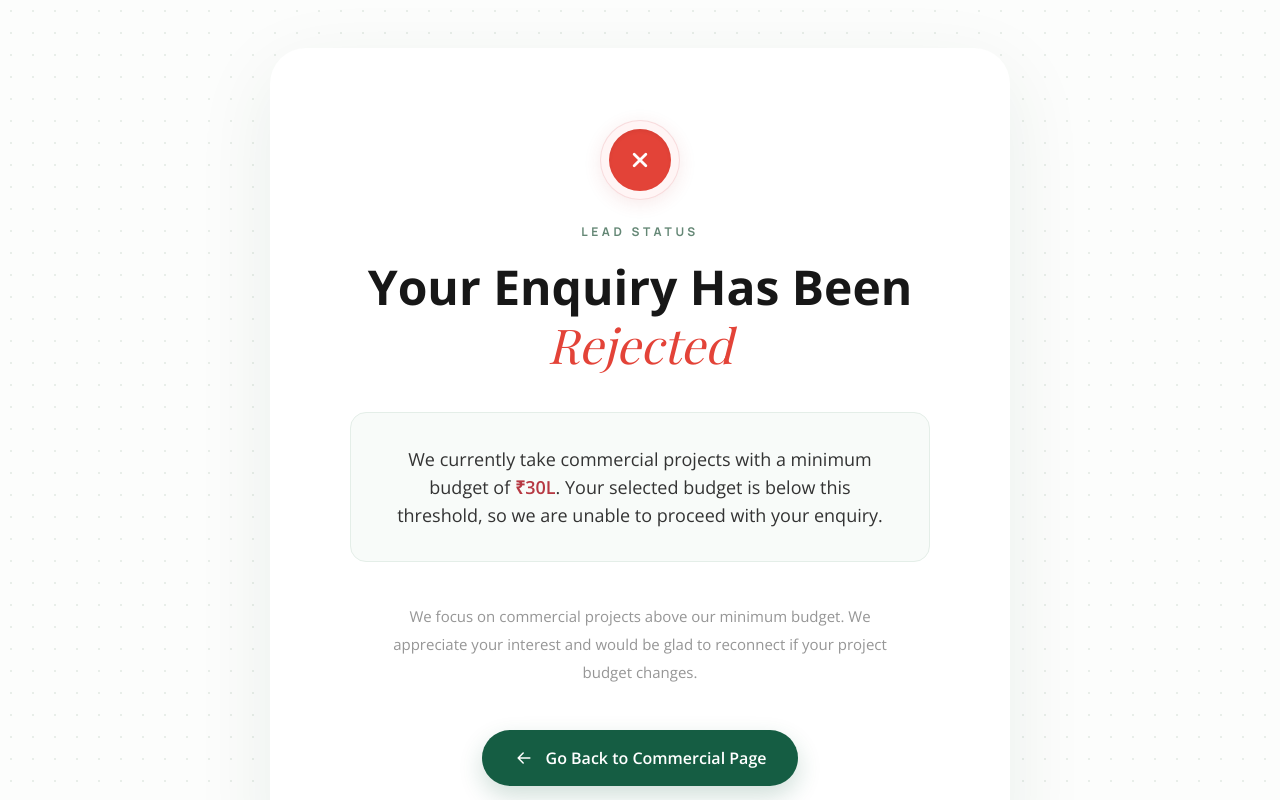
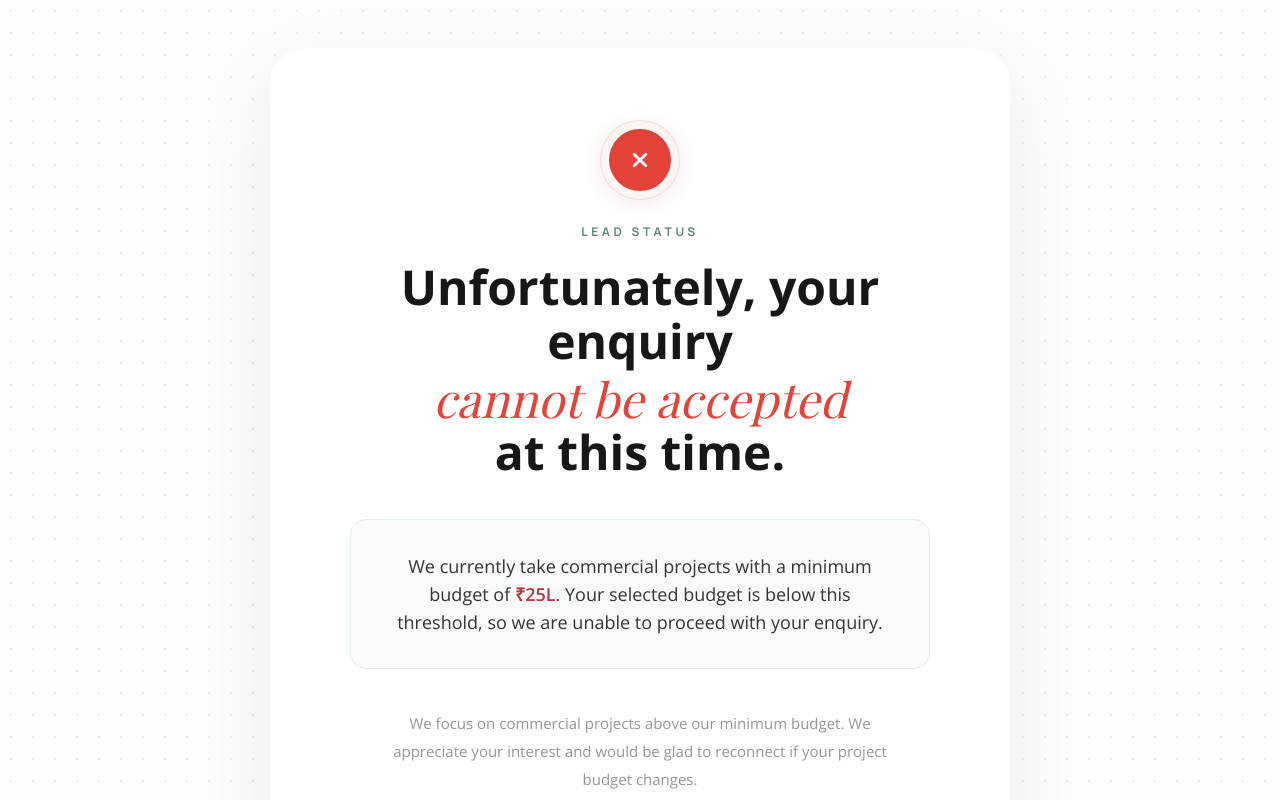
Before and after one commit to mineshpatel0299/Decoficemain, a Next.js app: page /commercial/enquiry-rejected in a window 1280 px wide. Shown: the top 800 px of the page. Built offline with nearby package versions, Linux system fonts and the light colour scheme.

Commit message:
GMT and TEXT

```diff
--- a/src/app/layout.tsx
+++ b/src/app/layout.tsx
@@ -59,6 +59,7 @@ export default function RootLayout({
       lang="en"
       className={`${geistSans.variable} ${geistMono.variable} ${playfairDisplay.variable} ${openSans.variable} ${manrope.variable} ${archivo.variable} ${ibmPlexMono.variable} h-full antialiased`}
     >
+      <head>
         <Script id="google-tag-manager" strategy="beforeInteractive">
           {`
             (function(w,d,s,l,i){w[l]=w[l]||[];
@@ -71,6 +72,7 @@ export default function RootLayout({
             })(window,document,'script','dataLayer','GTM-W2RLTGRX');
           `}
         </Script>
+      </head>
       <body className="min-h-full flex flex-col" suppressHydrationWarning>
         <noscript>
           <iframe
--- a/src/components/EnquiryOutcome.tsx
+++ b/src/components/EnquiryOutcome.tsx
@@ -53,8 +53,9 @@ export default function EnquiryOutcome({
             </>
           ) : (
             <>
-              Your Enquiry Has Been
-              <span className="mt-1 block font-serif font-normal text-[#e34338] italic">Rejected</span>
+              Unfortunately, your enquiry{" "}
+              <span className="mt-1 block font-serif font-normal text-[#e34338] italic">cannot be accepted</span>
+              {" "}at this time.
             </>
           )}
         </h1>
--- a/src/components/commercial/FitOutPackages.tsx
+++ b/src/components/commercial/FitOutPackages.tsx
@@ -5,7 +5,7 @@ const packages = [
   { name: "Enhanced", enquiry: "Enhanced", tagline: "Standard corporate", price: "₹1,900–₹2,200", color: "#e0662c", tint: "#d9bfad" },
   { name: "Professional", enquiry: "Professional", tagline: "Brand-visible office", price: "₹2,500+", color: "#6a3fc4", tint: "#bcb6d3" },
   { name: "Premium", enquiry: "Premium", tagline: "Turnkey, low-friction", price: "₹3,000+", color: "#c39410", tint: "#d2cba6" },
-  { name: "Bespoke", enquiry: "Extra Premium", tagline: "Flagship", price: "₹4,000+", color: "#b3264e", tint: "#ceafb6" },
+  { name: "Bespoke", enquiry: "Bespoke", tagline: "Flagship", price: "₹4,000+", color: "#b3264e", tint: "#ceafb6" },
 ];
 
 const steps = [
--- a/src/components/commercial/PackageEnquiryForm.tsx
+++ b/src/components/commercial/PackageEnquiryForm.tsx
@@ -24,7 +24,7 @@ export const PACKAGE_OPTIONS = [
   { value: "Enhanced", label: "Enhanced · ₹1,900 – ₹2,200 per sq ft" },
   { value: "Professional", label: "Professional · ₹2,500+ per sq ft" },
   { value: "Premium", label: "Premium · ₹3,000+ per sq ft" },
-  { value: "Extra Premium", label: "Extra Premium · ₹4,000+ per sq ft" },
+  { value: "Bespoke", label: "Bespoke · ₹4,000+ per sq ft" },
 ];
 
 const SCOPE_OPTIONS = ["Interiors only", "Construction + interiors"];
--- a/src/lib/package-enquiry.ts
+++ b/src/lib/package-enquiry.ts
@@ -1,19 +1,19 @@
 // Shared by the quotation form (client) and /api/package-enquiry (server) so both enforce the same rule.
 
-export const BUDGET_OPTIONS = ["Under ₹30L", "₹30–50L", "₹50L–1Cr", "₹1–3Cr", "₹3–5Cr", "₹5Cr+"] as const;
+export const BUDGET_OPTIONS = ["Under ₹25L", "₹25–50L", "₹50L–1Cr", "₹1–3Cr", "₹3–5Cr", "₹5Cr+"] as const;
 
 export const PACKAGE_PRICE_RANGES = {
   Basic: "₹1,600–₹1,800 per sq ft",
   Enhanced: "₹1,900–₹2,200 per sq ft",
   Professional: "₹2,500+ per sq ft",
   Premium: "₹3,000+ per sq ft",
-  "Extra Premium": "₹4,000+ per sq ft",
+  Bespoke: "₹4,000+ per sq ft",
 } as const;
 
-// Enquiries with a budget below ₹30L are declined; ₹30L and above are accepted.
-const BELOW_MINIMUM_BUDGETS: readonly string[] = ["Under ₹30L"];
+// Enquiries with a budget below ₹25L are declined; ₹25L and above are accepted.
+const BELOW_MINIMUM_BUDGETS: readonly string[] = ["Under ₹25L"];
 
-export const MINIMUM_BUDGET_LABEL = "₹30L";
+export const MINIMUM_BUDGET_LABEL = "₹25L";
 
 export function isBudgetEligible(budget: string) {
   return !BELOW_MINIMUM_BUDGETS.includes(budget.trim());
```
Also changed, not shown: 1 other file (tests, documents, lock files or other folders). Lines whose indentation alone changed are shown as unchanged.
